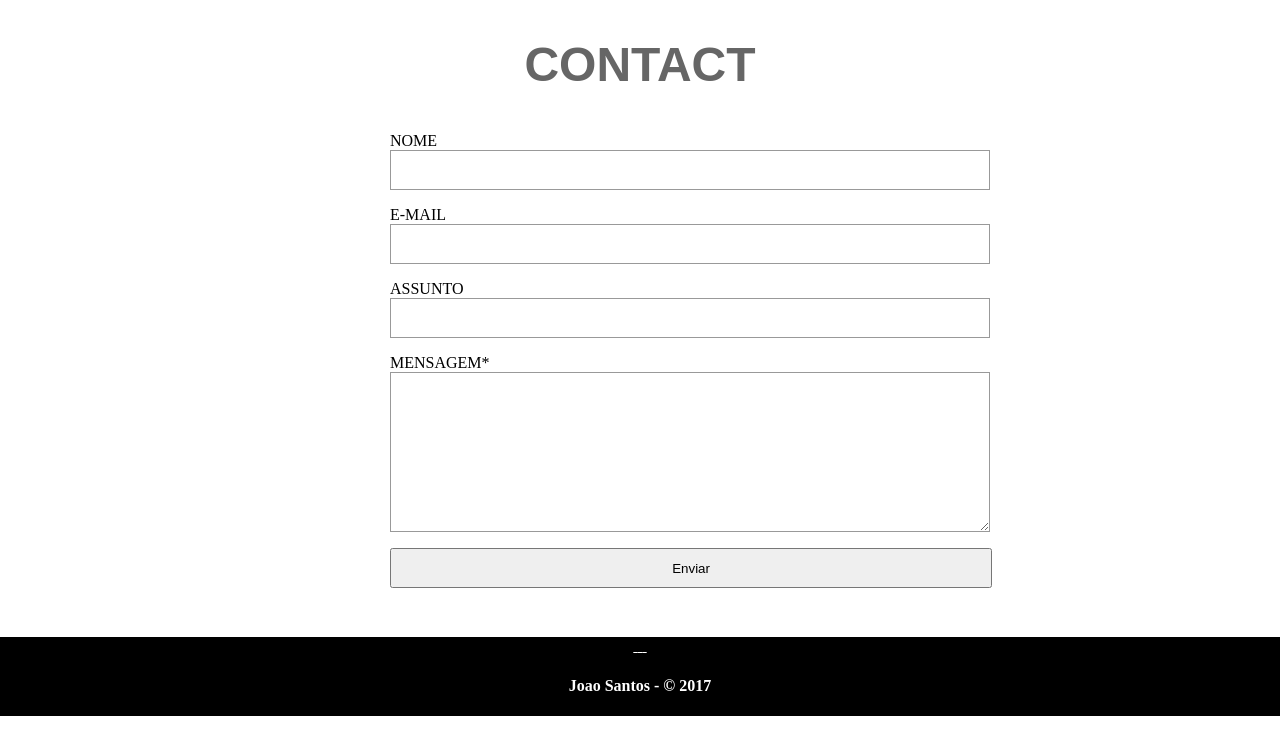
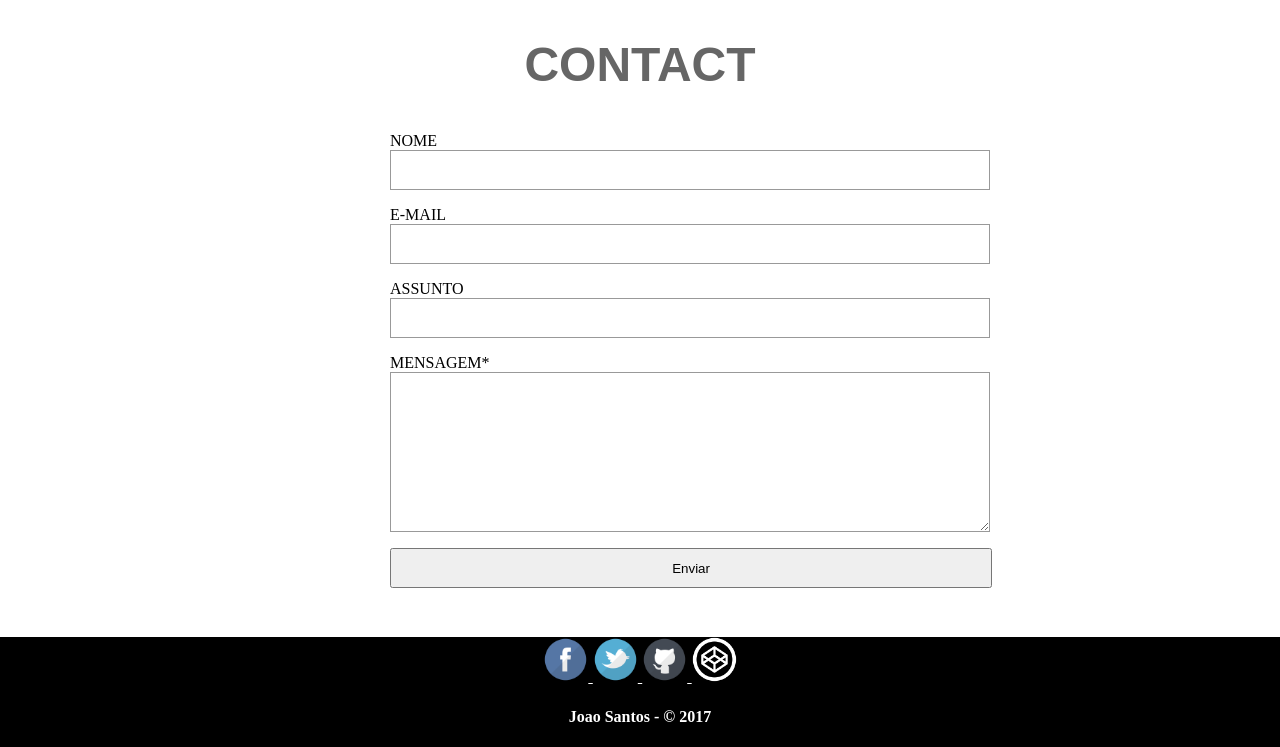
Before and after one commit to Jovsantos/jovsantos.github.io, a plain HTML site: page index.html in a window 1280 px wide. Shown: the part 1627-2374 px from the top of the page. Before the commit the page ends 2343 px from the top, so only its background shows below. Drawn offline with Linux system fonts and the light colour scheme.

Commit message:
Estrutura Final do Footer

```diff
--- a/index.html
+++ b/index.html
@@ -97,20 +97,20 @@
   <!-- Footer -->
   <div class="footer">
     <div class="container-foo">
-      <a class="social-item" href="#">
-        <img src="#" alt="">
+      <a target="_blank" class="social-item" href="https://www.facebook.com/profile.php?id=100013250825289">
+        <img Class="social-img" src="img/if_facebook_2308066.png" alt="Visite Minha Página no Facebook">
       </a>
 
-      <a class="social-item" href="#">
-        <img src="#" alt="">
+      <a target="_blank" class="social-item" href="#">
+        <img Class="social-img" src="img/if_twitter_2308045.png" alt="Visite Minha Página no Twitter">
       </a>
 
-      <a class="social-item" href="#">
-        <img src="#" alt="">
+      <a target="_blank" class="social-item" href="https://github.com/Jovsantos">
+        <img Class="social-img" src="img/if_github_2308116.png" alt="Visite Meu Perfil no Github">
       </a>
 
-      <a class="social-item" href="#">
-        <img src="#" alt="">
+      <a target="_blank" class="social-item" href="https://codepen.io/Jovsantos/">
+        <img Class="social-img" src="img/Button-White-Large.png" alt="Visite minha Página no Codepen">
       </a>
 
       <h4>Joao Santos - &copy 2017</h4>
```
